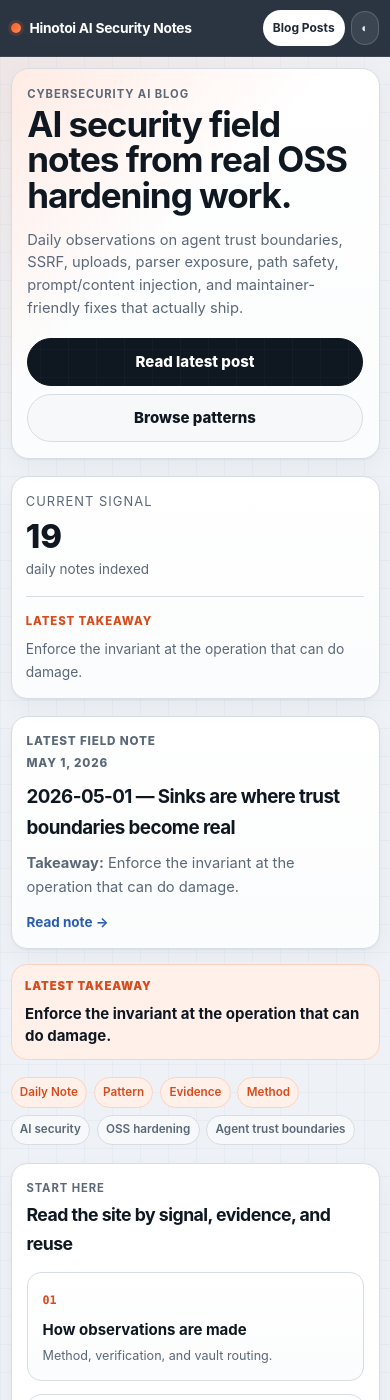
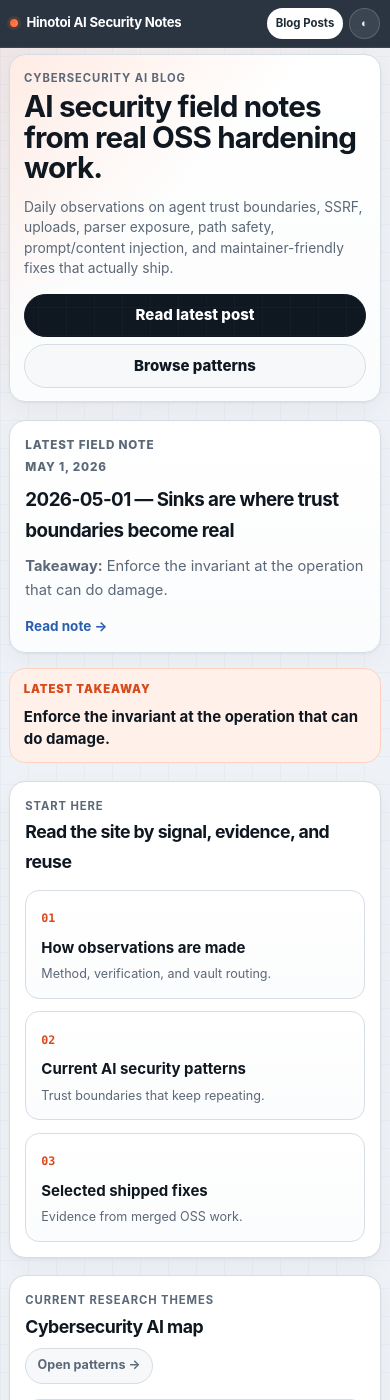
Before and after one commit to Hinotoi-agent/Hinotoi-agent.github.io, a Jekyll site: the page built from index.md, in a window 390 px wide and 1400 px high. Built offline with Jekyll 4.4.1, drawn with Linux system fonts in a browser that asks for light colours.

Commit message:
fix: tighten mobile site chrome

```diff
--- a/_layouts/default.html
+++ b/_layouts/default.html
@@ -18,7 +18,7 @@
         document.documentElement.setAttribute('data-theme', theme);
       }());
     </script>
-    <link rel="stylesheet" href="{{ '/assets/css/style.css' | relative_url }}">
+    <link rel="stylesheet" href="{{ '/assets/css/style.css' | relative_url }}?v={{ site.time | date: '%s' }}">
     <link rel="alternate" type="application/rss+xml" title="{{ site.title | escape }}" href="{{ '/feed.xml' | relative_url }}">
   </head>
   <body>
--- a/assets/css/style.scss
+++ b/assets/css/style.scss
@@ -590,7 +590,24 @@
   .brand-subtitle { display: none; }
 }
 
-@media (max-width: 920px) {
+@media (max-width: 980px) {
+  .topbar-inner {
+    padding: 0.72rem 0.9rem;
+    gap: 0.65rem;
+  }
+  .brand {
+    flex: 1 1 auto;
+    min-width: 0;
+  }
+  .brand-title {
+    white-space: nowrap;
+    overflow: hidden;
+    text-overflow: ellipsis;
+  }
+  .nav-links,
+  .sidebar-column {
+    display: none !important;
+  }
   .main-grid { grid-template-columns: 1fr; }
   .home-hero,
   .home-hero-editorial { grid-template-columns: 1fr; }
@@ -606,21 +623,24 @@
 
 @media (max-width: 720px) {
   html { font-size: 15px; }
-  body { background-size: auto, 28px 28px, 28px 28px, auto; }
+  body {
+    background-size: auto, 28px 28px, 28px 28px, auto;
+    padding-bottom: calc(4rem + env(safe-area-inset-bottom));
+  }
   .topbar { position: sticky; }
   .topbar-inner {
     align-items: center;
     flex-direction: row;
-    padding: 0.68rem 0.75rem;
-    gap: 0.55rem;
+    padding: 0.52rem 0.68rem;
+    gap: 0.45rem;
   }
   .brand {
     flex: 1 1 auto;
     min-width: 0;
     gap: 0.55rem;
   }
-  .brand-mark { width: 10px; height: 10px; box-shadow: 0 0 0 3px rgba(255, 91, 34, 0.15); }
-  .brand-title { font-size: 0.92rem; white-space: nowrap; overflow: hidden; text-overflow: ellipsis; }
+  .brand-mark { width: 8px; height: 8px; box-shadow: 0 0 0 3px rgba(255, 91, 34, 0.14); }
+  .brand-title { font-size: 0.88rem; max-width: min(48vw, 13.5rem); white-space: nowrap; overflow: hidden; text-overflow: ellipsis; }
   .brand-subtitle,
   .nav-links,
   .sidebar-column { display: none; }
@@ -633,14 +653,19 @@
   }
   .blog-post-button,
   .theme-toggle {
-    min-height: 2.25rem;
-    padding: 0.46rem 0.62rem;
-    font-size: 0.8rem;
+    min-height: 2.05rem;
+    padding: 0.34rem 0.52rem;
+    font-size: 0.76rem;
+  }
+  .theme-toggle {
+    width: 2.05rem;
+    justify-content: center;
+    padding-inline: 0;
   }
   .theme-toggle-label { display: none; }
   .main-grid {
-    margin-top: 0.75rem;
-    padding: 0 0.7rem 1.35rem;
+    margin-top: 0.45rem;
+    padding: 0 0.62rem 1.35rem;
   }
   .content-card {
     padding: 0;
@@ -649,18 +674,20 @@
     background: transparent;
   }
   .hero-copy-panel {
-    padding: 1.05rem;
-    border-radius: 18px;
+    padding: 0.92rem;
+    border-radius: 16px;
   }
   .hero-title {
     max-width: none;
-    font-size: clamp(1.75rem, 9vw, 2.35rem);
-    line-height: 1.02;
-    margin-bottom: 0.65rem;
+    font-size: clamp(1.45rem, 7.6vw, 2rem);
+    line-height: 1.04;
+    margin-bottom: 0.5rem;
   }
-  .hero-summary-large { font-size: 0.98rem; line-height: 1.55; }
-  .hero-actions { display: grid; grid-template-columns: 1fr; gap: 0.55rem; }
-  .button { width: 100%; min-height: 2.55rem; }
+  .hero-summary-large { font-size: 0.92rem; line-height: 1.48; }
+  .hero-actions { display: grid; grid-template-columns: 1fr; gap: 0.5rem; margin-top: 0.85rem; }
+  .button { width: 100%; min-height: 2.38rem; padding-block: 0.55rem; }
+  .home-hero-stat,
+  .meta-strip-editorial { display: none; }
   .signal-card,
   .latest-feature,
   .start-here,
```
